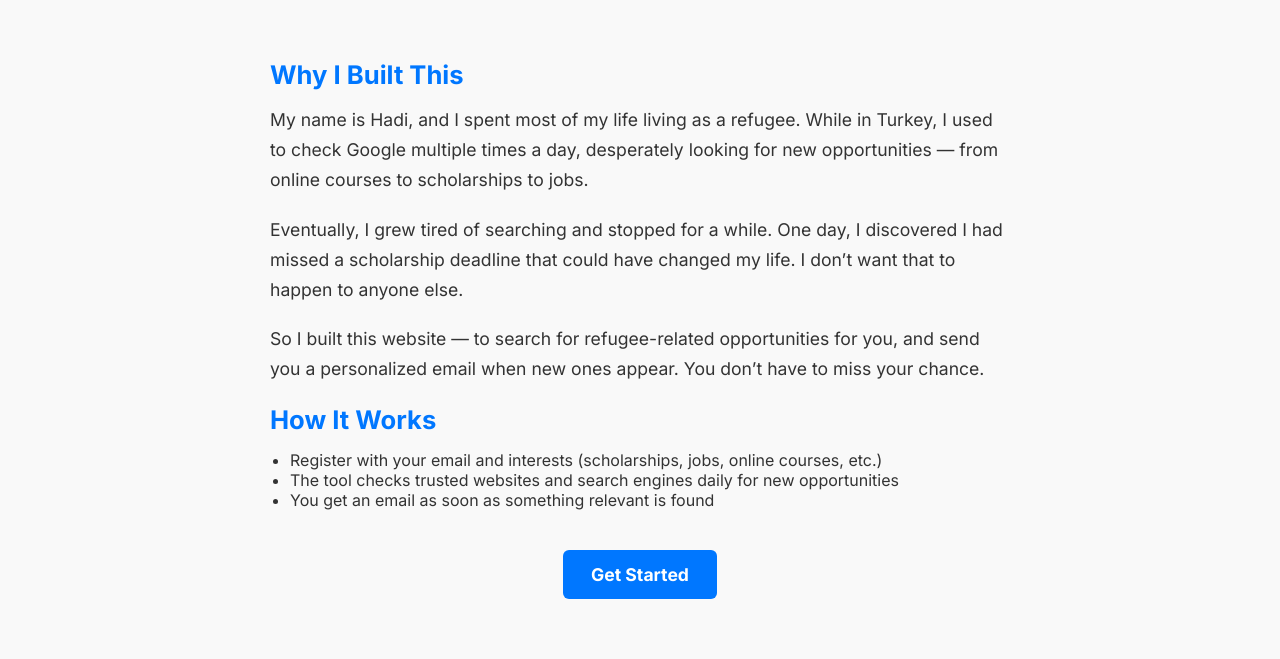
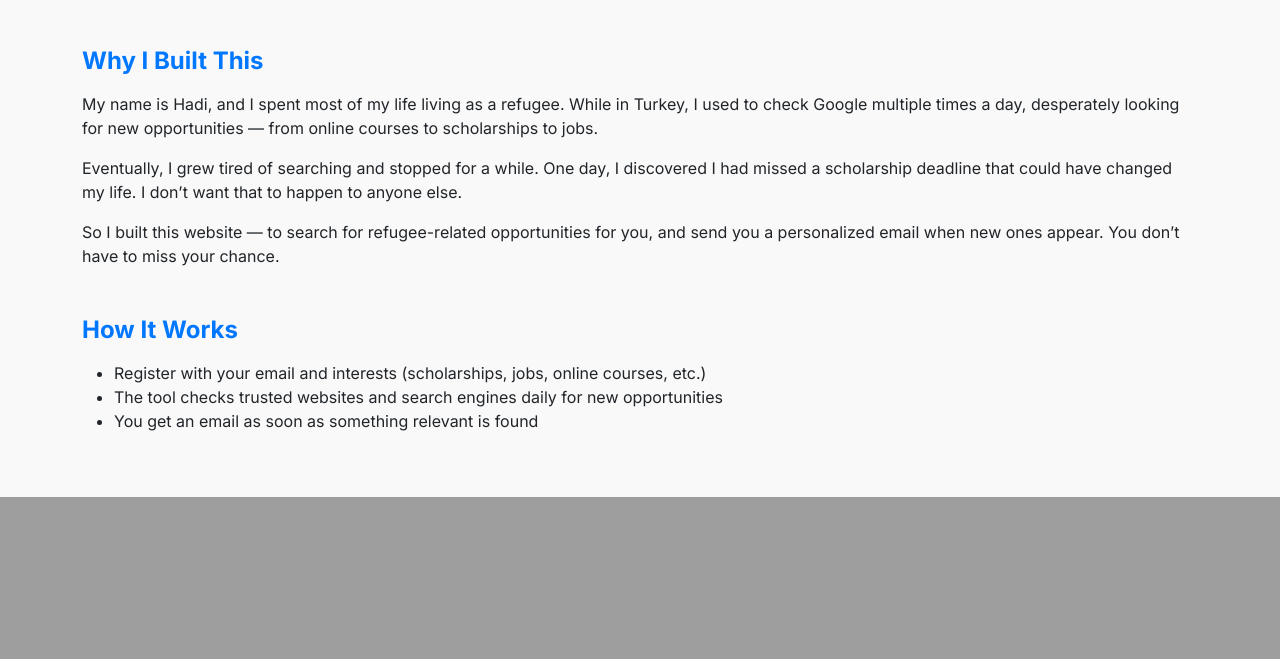
Before and after one commit to Hadiyaqoobi/refugee_project, a Flask app: page / in a window 1280 px wide. Shown: the part 561-1220 px from the top of the page. After the commit the page ends 1058 px from the top, so only its background shows below. Run offline with Flask 3, Linux system fonts and the light colour scheme.

Commit message:
Update index.html

```diff
--- a/refugee_web1/templates/index.html
+++ b/refugee_web1/templates/index.html
@@ -1,99 +1,62 @@
+<!-- index.html -->
 <!DOCTYPE html>
 <html lang="en">
 <head>
-  <meta charset="UTF-8">
+  <meta charset="UTF-8" />
   <title>Hope Finder</title>
-  <link href="https://fonts.googleapis.com/css2?family=Inter:wght@400;700&display=swap" rel="stylesheet">
+  <meta name="viewport" content="width=device-width, initial-scale=1" />
+  <link href="https://cdn.jsdelivr.net/npm/bootstrap@5.3.2/dist/css/bootstrap.min.css" rel="stylesheet" />
+  <link href="https://fonts.googleapis.com/css2?family=Inter:wght@400;700&display=swap" rel="stylesheet" />
   <style>
-    * {
-      margin: 0;
-      padding: 0;
-      box-sizing: border-box;
-    }
-
     body {
       font-family: 'Inter', sans-serif;
       background-color: #f9f9f9;
-      color: #333;
     }
-
     .hero {
-      background: url('https://images.unsplash.com/photo-1554774853-bb03b1f2cb55?ixlib=rb-4.0.3&auto=format&fit=crop&w=1600&q=80') no-repeat center center/cover;
+      background: url('https://images.unsplash.com/photo-1554774853-bb03b1f2cb55?auto=format&fit=crop&w=1600&q=80') center/cover no-repeat;
       height: 70vh;
+      color: white;
       display: flex;
       flex-direction: column;
       justify-content: center;
       align-items: center;
-      color: white;
       text-align: center;
-      padding: 20px;
+      padding: 2rem;
     }
-
     .hero h1 {
-      font-size: 3em;
-      margin-bottom: 15px;
+      font-size: 3rem;
+      font-weight: bold;
     }
-
     .hero p {
-      font-size: 1.3em;
-      max-width: 600px;
+      font-size: 1.2rem;
+      max-width: 700px;
+      margin-top: 1rem;
     }
-
-    .content {
-      max-width: 800px;
-      margin: 60px auto;
-      padding: 0 30px;
-    }
-
     .section-title {
       color: #0077ff;
       font-weight: 700;
-      font-size: 1.6em;
-      margin-bottom: 15px;
+      font-size: 1.5rem;
+      margin-bottom: 1rem;
     }
-
-    .content p {
-      font-size: 1.1em;
-      line-height: 1.7;
-      margin-bottom: 20px;
-    }
-
-    ul {
-      margin-left: 20px;
-      margin-bottom: 40px;
-    }
-
-    .btn {
-      display: inline-block;
+    .btn-custom {
       background-color: #0077ff;
       color: white;
-      padding: 14px 28px;
       border: none;
-      border-radius: 6px;
-      font-size: 1.1em;
-      font-weight: bold;
-      text-decoration: none;
-      transition: background-color 0.3s ease;
     }
-
-    .btn:hover {
+    .btn-custom:hover {
       background-color: #005fcc;
-    }
-
-    .center-btn {
-      text-align: center;
-      margin-top: 40px;
     }
   </style>
 </head>
 <body>
-  <div class="hero">
+  <header class="hero">
     <h1>Hope Finder</h1>
     <p>Find scholarships, jobs, and education opportunities — without missing deadlines</p>
-  </div>
+    <a href="/register" class="btn btn-lg btn-custom mt-4">Get Started</a>
+  </header>
 
-  <div class="content">
-    <div class="section">
+  <main class="container py-5">
+    <section class="mb-5">
       <h2 class="section-title">Why I Built This</h2>
       <p>
         My name is Hadi, and I spent most of my life living as a refugee. While in Turkey, I used to check Google multiple times a day, desperately looking for new opportunities — from online courses to scholarships to jobs.
@@ -104,20 +67,18 @@
       <p>
         So I built this website — to search for refugee-related opportunities for you, and send you a personalized email when new ones appear. You don’t have to miss your chance.
       </p>
-    </div>
+    </section>
 
-    <div class="section">
+    <section>
       <h2 class="section-title">How It Works</h2>
       <ul>
         <li>Register with your email and interests (scholarships, jobs, online courses, etc.)</li>
         <li>The tool checks trusted websites and search engines daily for new opportunities</li>
         <li>You get an email as soon as something relevant is found</li>
       </ul>
-    </div>
+    </section>
+  </main>
 
-    <div class="center-btn">
-      <a href="/register" class="btn">Get Started</a>
-    </div>
-  </div>
+  <script src="https://cdn.jsdelivr.net/npm/bootstrap@5.3.2/dist/js/bootstrap.bundle.min.js"></script>
 </body>
 </html>
```
